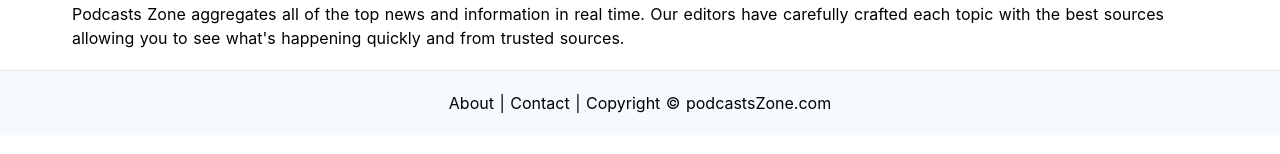
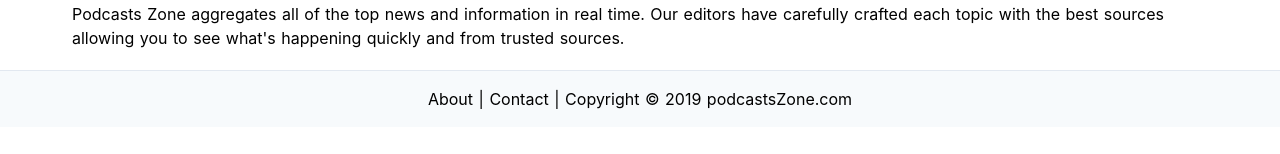
Before and after one commit to tryToCode/podcastclub, a Nuxt app: page / in a window 1280 px wide. Shown: the part 146-300 px from the top of the page. Built offline with nearby package versions, Linux system fonts and the light colour scheme; no server answers.

Commit message:
make flex items same width

```diff
--- a/components/BaseFooter.vue
+++ b/components/BaseFooter.vue
@@ -1,12 +1,12 @@
 <template>
-    <footer class='flex w-full text-center border-t border-grey p-4 pin-b bg-gray-100'>
-        <div class="flex max-w-6xl items-center justify-between mx-auto p-1">
+    <footer class='w-full text-center border-t border-grey p-4 pin-b bg-gray-100'>
+        <div class="container mx-auto">
             <span>
                 <a href="#">About</a>
                 |
                 <a href="#">Contact</a>
                 |
-                <a href="#">Copyright &copy; podcastsZone.com</a>
+                <a href="#">Copyright &copy; 2019 podcastsZone.com</a>
             </span>
         </div>
     </footer>
--- a/components/BaseInfo.vue
+++ b/components/BaseInfo.vue
@@ -1,7 +1,7 @@
 <template>
-    <div class="flex flex-col max-w-6xl justify-around mx-auto my-3 p-2">
-        <div class="block font-bond text-2xl">What is Podcasts Zone?</div>
-        <div class="block w-full flex-grow">
+    <div class="flex flex-col max-w-6xl mx-auto my-3 p-2">
+        <div class="font-bond text-2xl">What is Podcasts Zone?</div>
+        <div class="">
         Podcasts Zone aggregates all of the top news and information in real time.
         Our editors have carefully crafted each topic with the best sources
         allowing you to see what's happening quickly and from trusted sources.
--- a/pages/index.vue
+++ b/pages/index.vue
@@ -1,17 +1,17 @@
 <template>
-  <div class="flex flex-wrap max-w-6xl justify-around mx-auto my-3">
+  <div class="flex flex-wrap max-w-6xl mx-auto my-3">
     <div v-for="p in podcasts"
-      class="flex-col max-w-sm overflow-hidden"
+      class="flex-col flex-auto max-w-sm overflow-hidden"
       :key="p.id">
 
-      <div class="flex-1 m-2 text-xl font-bond text-red-700 h-10">
+      <div class="m-2 text-xl font-bond text-red-700 h-10">
         {{ p.name }}
         <span class="text-sm text-teal-500 cursor-pointer"> ({{p.base_url}}) </span>
       </div>
 
-      <ul class="flex-col m-2 pt-2">
+      <ul class="m-2 pt-2">
         <li v-for="item in p.items.slice(0, 8)"
-          class="text-base truncate underline"
+          class="w-auto text-base truncate underline"
           :key="item.id">
           <a :href="item.item_url">{{ item.title }}</a>
         </li>
```
